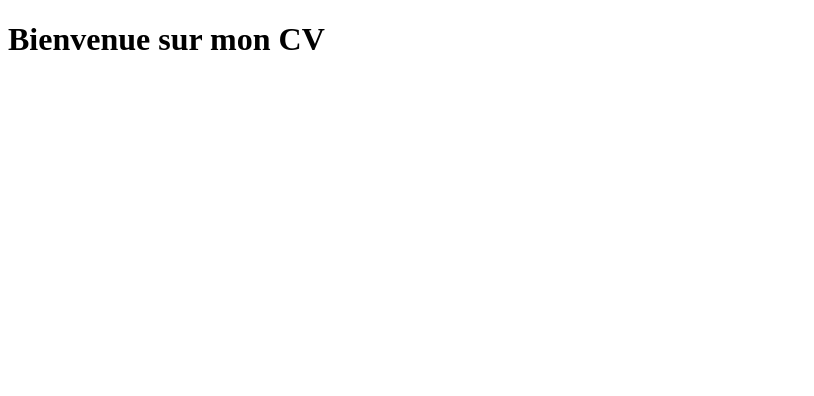
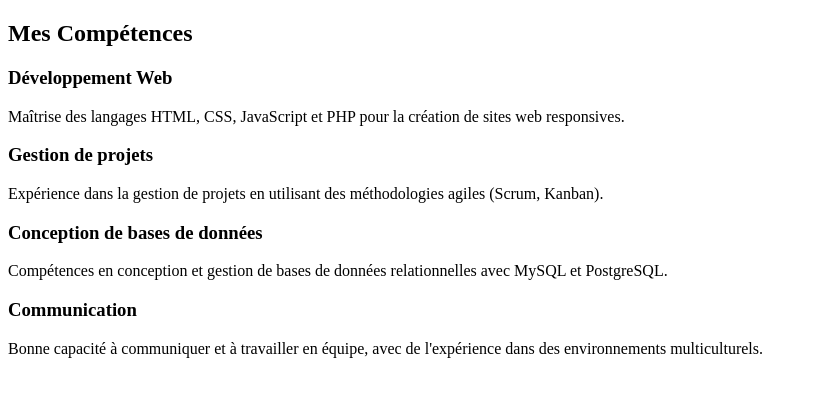
Before and after one commit to MMick431/moncv, a plain HTML site: page index.html in a window 1280 px wide. Shown: the whole page, without its empty margins (0-814 px from the left). Drawn offline with Linux system fonts and the light colour scheme; files whose address does not match are found by name.

Commit message:
mise en place de la section competences

```diff
--- a/index.html
+++ b/index.html
@@ -7,6 +7,25 @@
     <link rel="stylesheet" href="C:\Users\user\Desktop\MON-CV\style.css">
   </head>
   <body>
-    <h1>Bienvenue sur mon CV</h1>
+    <section id="competences">
+        <h2>Mes Compétences</h2>
+        <div class="competence">
+            <h3>Développement Web</h3>
+            <p>Maîtrise des langages HTML, CSS, JavaScript et PHP pour la création de sites web responsives.</p>
+        </div>
+        <div class="competence">
+            <h3>Gestion de projets</h3>
+            <p>Expérience dans la gestion de projets en utilisant des méthodologies agiles (Scrum, Kanban).</p>
+        </div>
+        <div class="competence">
+            <h3>Conception de bases de données</h3>
+            <p>Compétences en conception et gestion de bases de données relationnelles avec MySQL et PostgreSQL.</p>
+        </div>
+        <div class="competence">
+            <h3>Communication</h3>
+            <p>Bonne capacité à communiquer et à travailler en équipe, avec de l'expérience dans des environnements multiculturels.</p>
+        </div>
+    </section>
+
   </body>
 </html>
```
